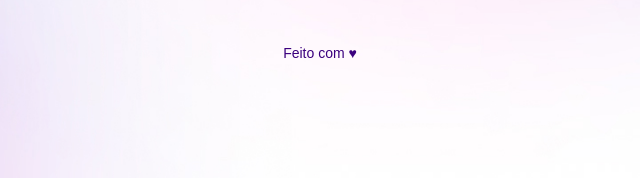
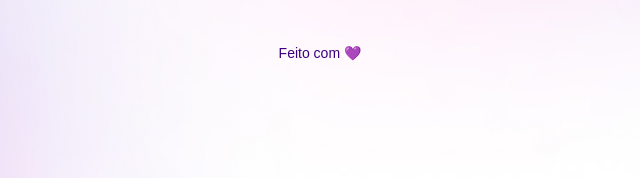
Before and after one commit to AlynneAyumi/linktree, a plain HTML site: page Projetinho/index.html in a window 1280 px wide. Shown: the part 675-853 px from the top of the page, 320-960 px from the left. Drawn offline with nearby package versions, Linux system fonts and the light colour scheme; a web font is replaced by a local one.

Commit message:
Add files via upload

```diff
--- a/Projetinho/index.html
+++ b/Projetinho/index.html
@@ -64,9 +64,7 @@
       </div>
 
       <!-- Footer -->
-      <footer>
-        Feito com ♥
-      </footer>
+      <footer>Feito com 💜</footer>
     </div>
 
     <script
```
